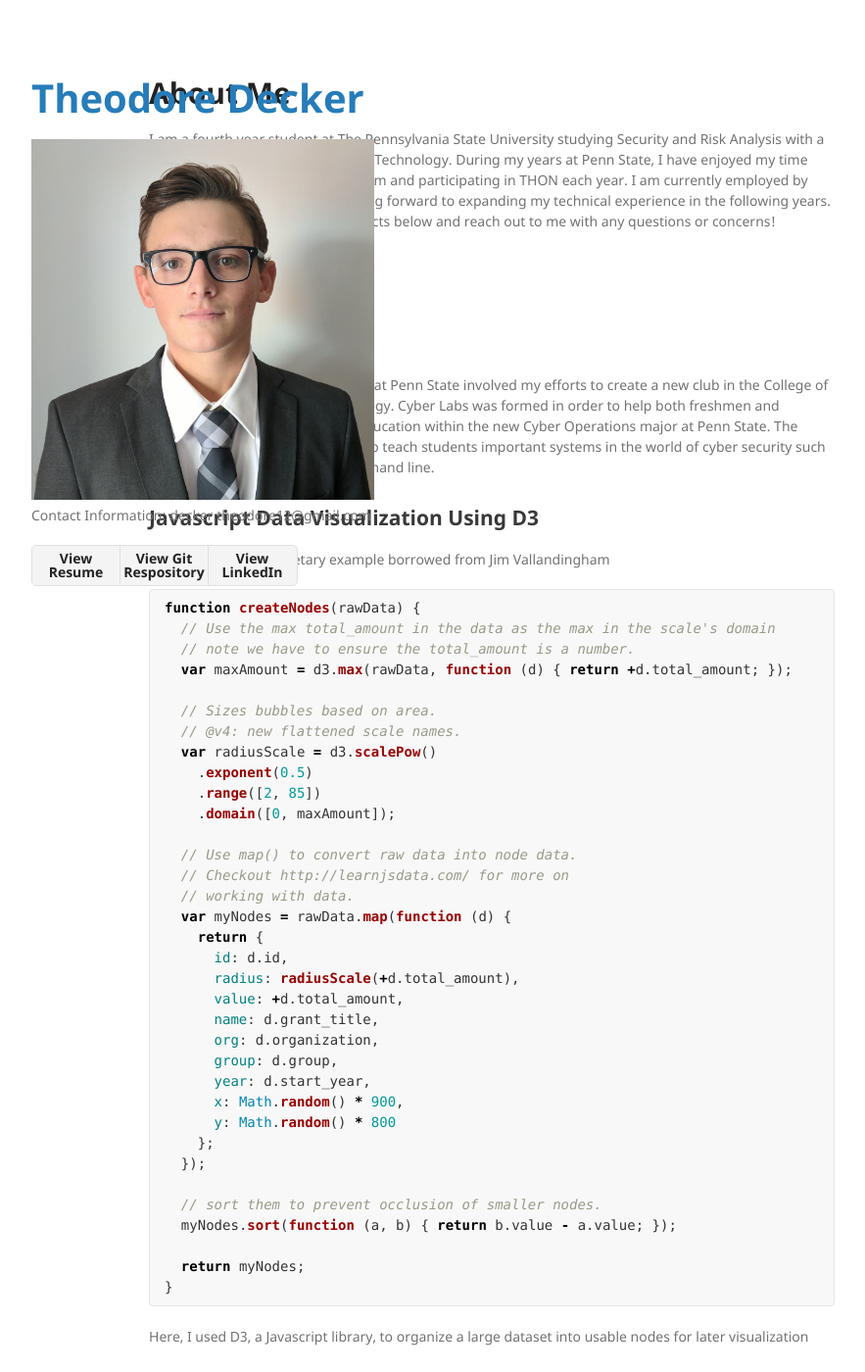
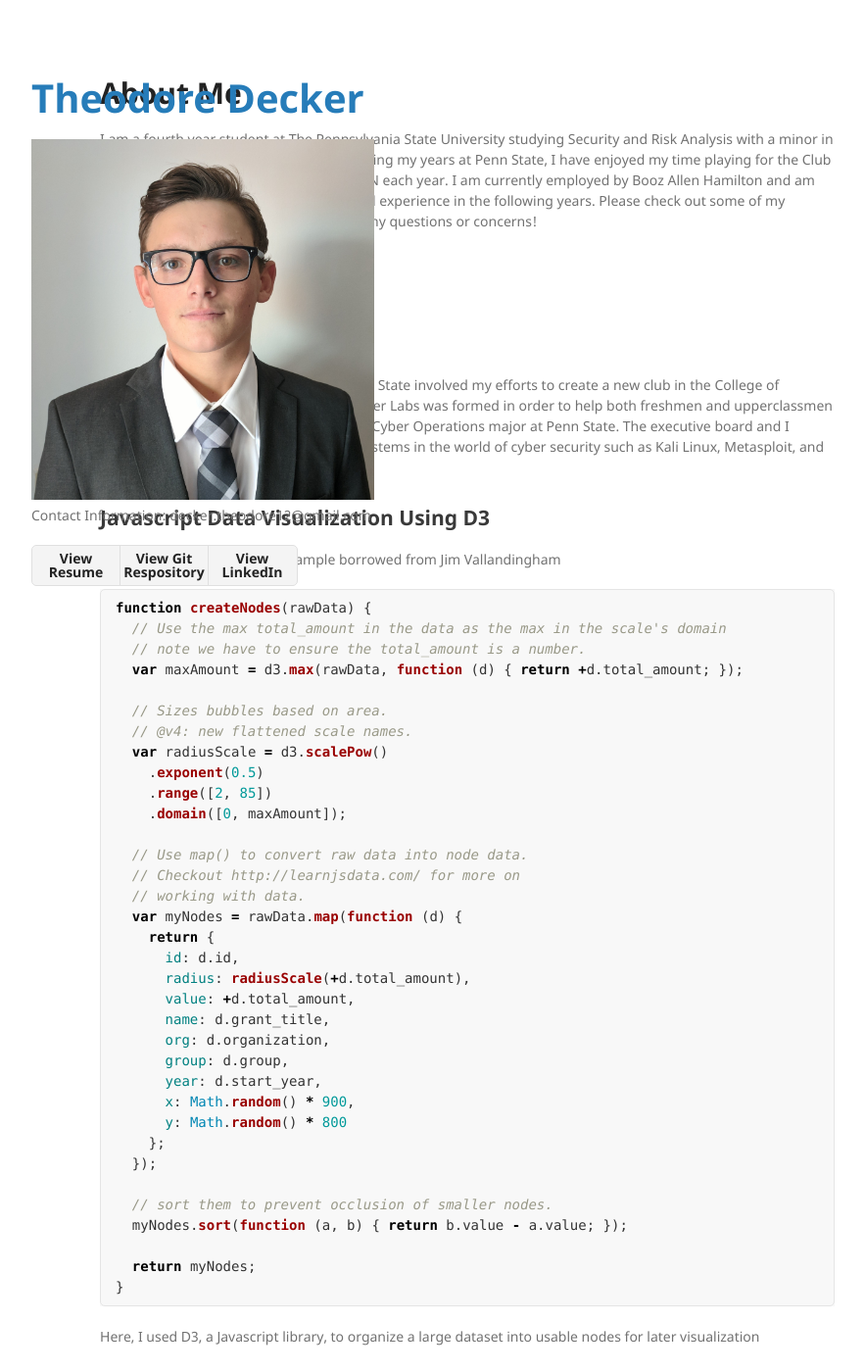
Before and after one commit to theodore-decker/theodore-decker.github.io, a Jekyll site: the page built from index.md, in a window 1280 px wide and 1400 px high. Shown: the whole window at 98% size, without its empty margins (218-1101 px from the left). Built offline with Jekyll 4.4.1, drawn with Linux system fonts in a browser that asks for light colours; our own code applies the rules of GitHub Pages for plain Markdown files.

Commit message:
Update jekyll-theme-minimal.scss

```diff
--- a/_sass/jekyll-theme-minimal.scss
+++ b/_sass/jekyll-theme-minimal.scss
@@ -180,10 +180,10 @@ strong {
 }
 
 section {
-  width:700px;
+  width:750px;
   float:right;
   padding-bottom:50px;
-  padding-left: 125px;
+  padding-left: 500px;
 }
 
 small {
```
